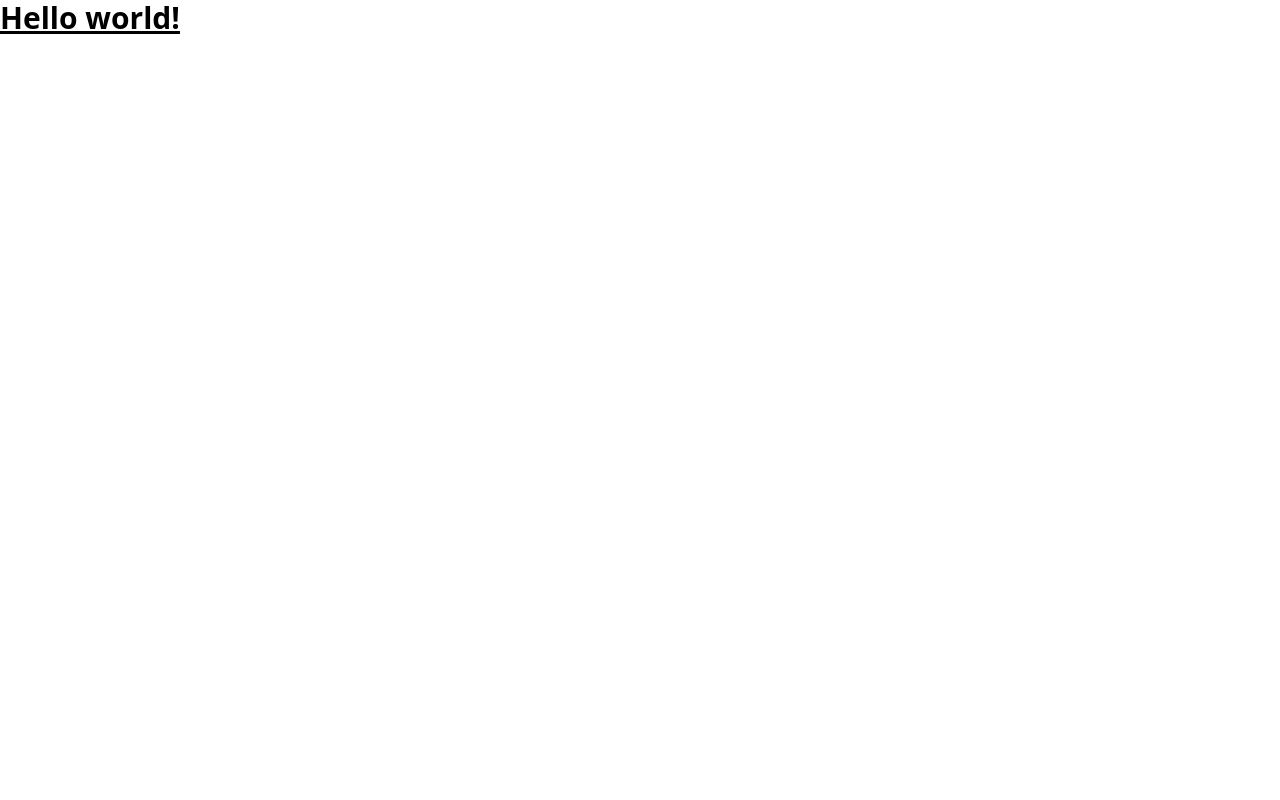
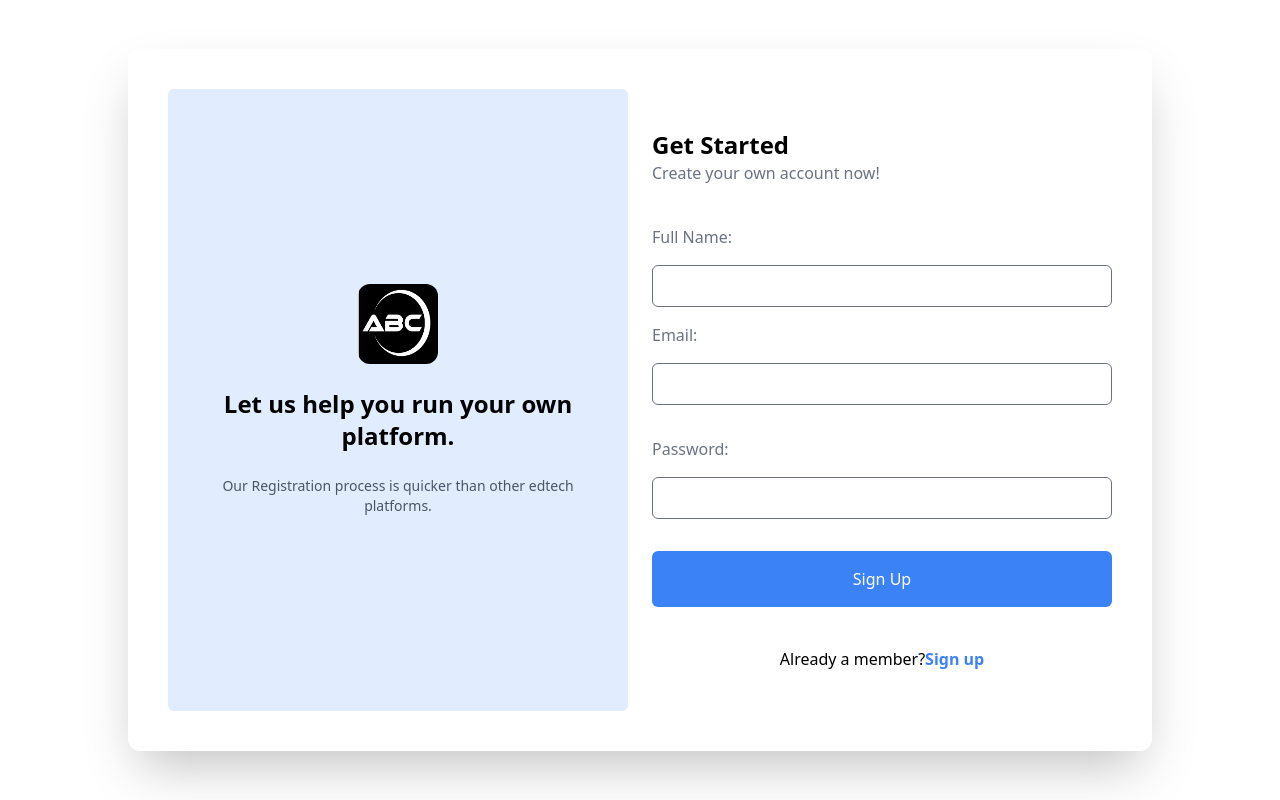
Before and after one commit to JannatulMauaEmu/jannatul-project-2-by-tailwind-css, a website: page src/index.html in a window 1280 px wide. Drawn offline with Linux system fonts and the light colour scheme.

Commit message:
modified

```diff
--- a/src/index.html
+++ b/src/index.html
@@ -4,10 +4,42 @@
   <meta charset="UTF-8">
   <meta name="viewport" content="width=device-width, initial-scale=1.0">
   <link href="./output.css" rel="stylesheet">
+  <title>Form Design</title>
 </head>
 <body>
-  <h1 class="text-3xl font-bold underline">
-    Hello world!
-  </h1>
+  <div class="w-screen min-h-screen flex justify-center items-center">
+    <div class="max-w-5xl w-full mx-auto flex flex-col md:flex-row gap-6 bg-white p-10 rounded-xl shadow-2xl">
+      <!-- Left side content -->
+      <div class="w-full md:w-1/2 bg-[#E2ECFF] flex justify-center items-center rounded-md">
+        <div class="flex flex-col justify-center items-center p-10 text-center">
+          <img src="logo.jpg" class="h-20 w-20 rounded-xl">
+          <h1 class="text-2xl font-bold py-6">Let us help you run your own platform.</h1>
+          <p class="text-sm text-gray-600">Our Registration process is quicker than other edtech platforms.</p>
+        </div>
+      </div>
+
+      <!-- Right side content (Form) -->
+      <div class="w-full md:w-1/2 py-10">
+        <h1 class="text-2xl font-bold">Get Started</h1>
+        <p class="text-gray-500 pb-10">Create your own account now!</p>
+        <form action="#" class="flex flex-col gap-4">
+          <div>
+            <label for="name" class="text-gray-500 inline-block pb-4">Full Name:</label>
+            <input type="text" name="name" id="name" class="w-full border border-gray-500 rounded-md px-4 py-2 focus:outline-none text-black">
+          </div>
+          <div class="mb-4">
+            <label for="email" class="text-gray-500 inline-block pb-4">Email:</label>
+            <input type="email" name="email" id="email" class="w-full border border-gray-500 rounded-md px-4 py-2 focus:outline-none text-black">
+          </div>
+          <div class="mb-4">
+            <label for="password" class="text-gray-500 inline-block pb-4">Password:</label>
+            <input type="password" name="password" id="password" class="w-full border border-gray-500 rounded-md px-4 py-2 focus:outline-none text-black">
+          </div>
+          <button class="w-full  py-4 bg-blue-500 text-white rounded-md">Sign Up</button>
+        </form>
+        <p class="text-center pt-10">Already a member?<span class="text-blue-500 font-bold">Sign up</span></p>
+      </div>
+    </div>
+  </div>
 </body>
 </html>
```
Also changed, not shown: src/logo.jpg (added), src/output.css.
